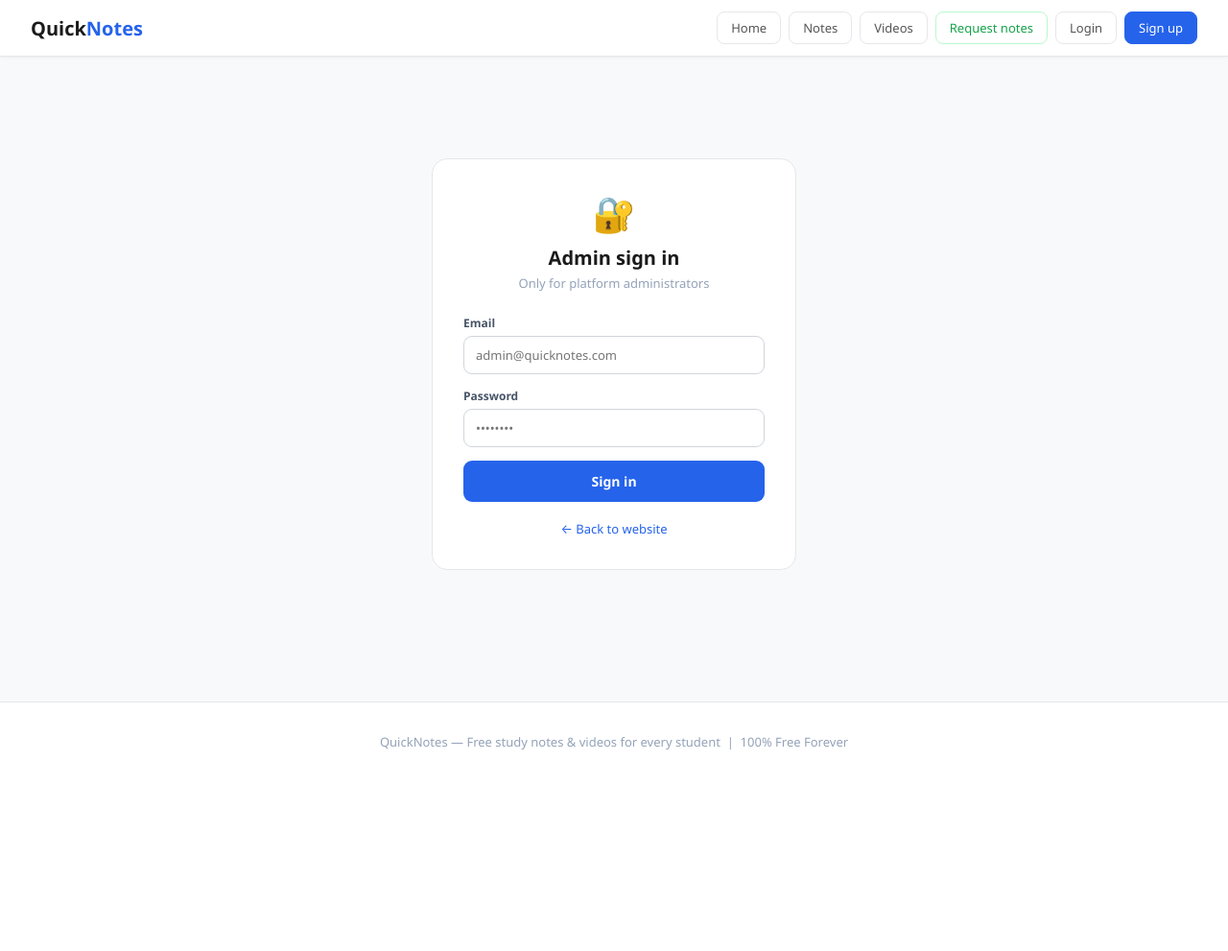
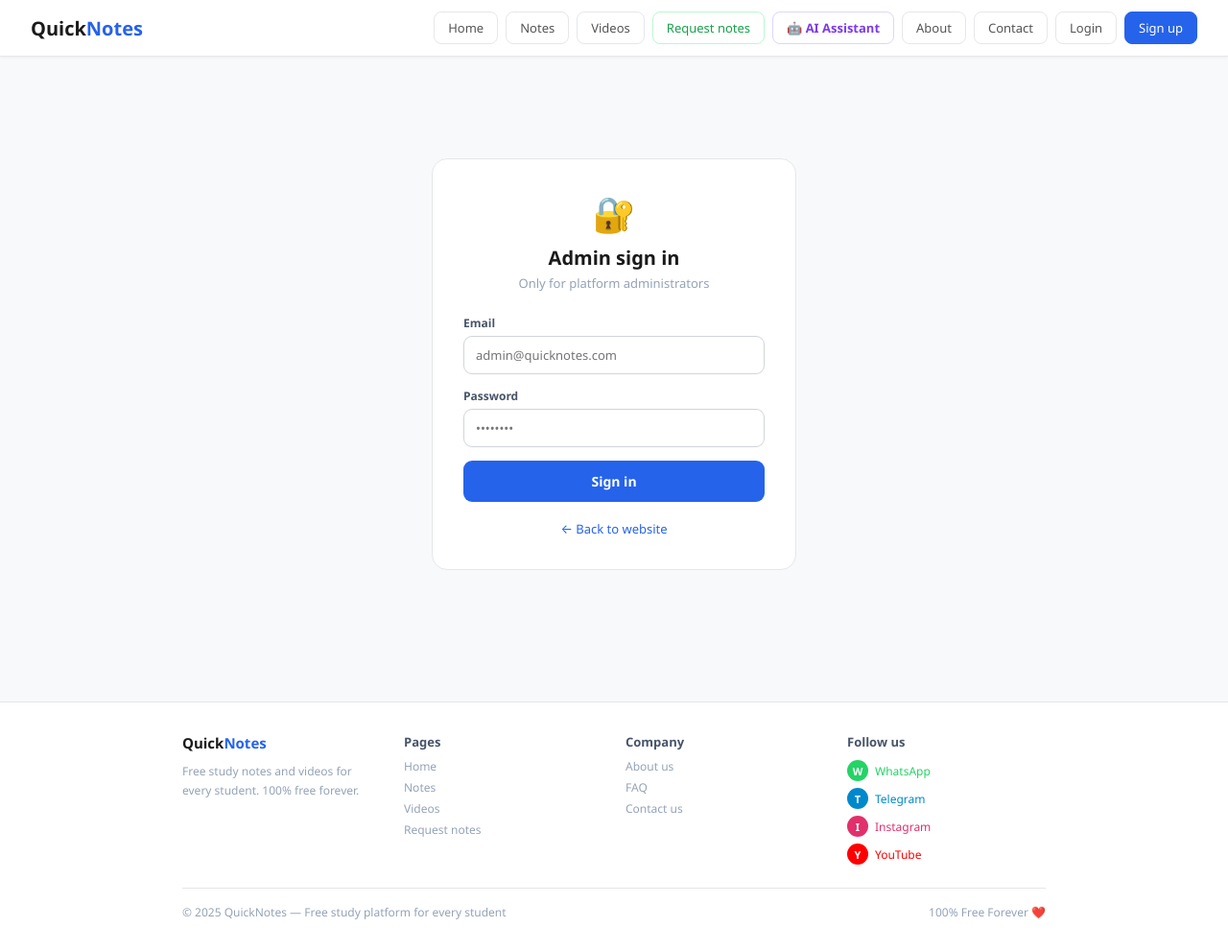
Before and after one commit to ankit1086/quicknotes, a Flask app: page /admin in a window 1280 px wide. Shown: the whole page at 96% size. Before the commit the page ends 781 px from the top, so only its background shows below. Run offline with Flask 3, Linux system fonts and the light colour scheme.

Commit message:
base.html

```diff
--- a/templates/base.html
+++ b/templates/base.html
@@ -7,34 +7,101 @@
   <link rel="stylesheet" href="{{ url_for('static', filename='css/style.css') }}"/>
 </head>
 <body>
+
 <nav class="nav">
   <a href="{{ url_for('home') }}" class="brand">Quick<span>Notes</span></a>
   <div class="nav-links">
-    <a href="{{ url_for('home') }}" class="nb {% if request.endpoint=='home' %}active{% endif %}">Home</a>
-    <a href="{{ url_for('notes') }}" class="nb {% if request.endpoint=='notes' %}active{% endif %}">Notes</a>
-    <a href="{{ url_for('videos') }}" class="nb {% if request.endpoint=='videos' %}active{% endif %}">Videos</a>
+    <a href="{{ url_for('home') }}"          class="nb {% if request.endpoint=='home'          %}active{% endif %}">Home</a>
+    <a href="{{ url_for('notes') }}"         class="nb {% if request.endpoint=='notes'         %}active{% endif %}">Notes</a>
+    <a href="{{ url_for('videos') }}"        class="nb {% if request.endpoint=='videos'        %}active{% endif %}">Videos</a>
     <a href="{{ url_for('request_notes') }}" class="nb {% if request.endpoint=='request_notes' %}active{% endif %}" style="color:#16a34a;border-color:#bbf7d0">Request notes</a>
+    <a href="{{ url_for('ai_assistant') }}"  class="nb {% if request.endpoint=='ai_assistant'  %}active{% endif %}" style="color:#7c3aed;border-color:#ddd6fe;font-weight:600">🤖 AI Assistant</a>
+    <a href="{{ url_for('about') }}"         class="nb {% if request.endpoint=='about'         %}active{% endif %}">About</a>
+    <a href="{{ url_for('contact') }}"       class="nb {% if request.endpoint=='contact'       %}active{% endif %}">Contact</a>
     {% if session.user_id %}
+      <a href="{{ url_for('my_bookmarks') }}" class="nb {% if request.endpoint=='my_bookmarks' %}active{% endif %}">🔖 Saved</a>
       <span class="nb" style="color:#2563eb;border-color:#bfdbfe;cursor:default">👤 {{ session.user_name }}</span>
       <a href="{{ url_for('logout') }}" class="nb">Logout</a>
     {% else %}
-      <a href="{{ url_for('login') }}" class="nb {% if request.endpoint=='login' %}active{% endif %}">Login</a>
+      <a href="{{ url_for('login') }}"  class="nb {% if request.endpoint=='login'  %}active{% endif %}">Login</a>
       <a href="{{ url_for('signup') }}" class="nb {% if request.endpoint=='signup' %}active{% endif %}" style="background:#2563eb;color:#fff;border-color:#2563eb">Sign up</a>
     {% endif %}
     {% if session.admin %}
-      <a href="{{ url_for('admin_panel') }}" class="nb admin-btn">Admin panel</a>
+      <a href="{{ url_for('admin_panel') }}"  class="nb admin-btn">Admin panel</a>
       <a href="{{ url_for('admin_logout') }}" class="nb" style="font-size:12px;color:#dc2626;border-color:#fca5a5">Sign out</a>
     {% endif %}
   </div>
 </nav>
+
 {% with messages = get_flashed_messages(with_categories=true) %}
   {% for category, message in messages %}
     <div class="flash {{ category }}">{{ message }}</div>
   {% endfor %}
 {% endwith %}
+
 {% block content %}{% endblock %}
+
 <footer class="footer">
-  <p>QuickNotes &mdash; Free study notes &amp; videos for every student &nbsp;|&nbsp; 100% Free Forever</p>
+  <div style="max-width:900px;margin:0 auto">
+
+    <!-- FOOTER LINKS -->
+    <div style="display:grid;grid-template-columns:repeat(auto-fit,minmax(150px,1fr));gap:1.5rem;margin-bottom:1.5rem;text-align:left">
+      <div>
+        <div style="font-size:15px;font-weight:700;color:var(--text,#1a1a1a);margin-bottom:10px">Quick<span style="color:#2563eb">Notes</span></div>
+        <p style="font-size:12px;color:#94a3b8;line-height:1.7">Free study notes and videos for every student. 100% free forever.</p>
+      </div>
+      <div>
+        <div style="font-size:13px;font-weight:600;color:#475569;margin-bottom:8px">Pages</div>
+        <div style="display:flex;flex-direction:column;gap:5px">
+          <a href="{{ url_for('home') }}"    style="font-size:12px;color:#94a3b8;text-decoration:none">Home</a>
+          <a href="{{ url_for('notes') }}"   style="font-size:12px;color:#94a3b8;text-decoration:none">Notes</a>
+          <a href="{{ url_for('videos') }}"  style="font-size:12px;color:#94a3b8;text-decoration:none">Videos</a>
+          <a href="{{ url_for('request_notes') }}" style="font-size:12px;color:#94a3b8;text-decoration:none">Request notes</a>
+        </div>
+      </div>
+      <div>
+        <div style="font-size:13px;font-weight:600;color:#475569;margin-bottom:8px">Company</div>
+        <div style="display:flex;flex-direction:column;gap:5px">
+          <a href="{{ url_for('about') }}"   style="font-size:12px;color:#94a3b8;text-decoration:none">About us</a>
+          <a href="{{ url_for('faq') }}"     style="font-size:12px;color:#94a3b8;text-decoration:none">FAQ</a>
+          <a href="{{ url_for('contact') }}" style="font-size:12px;color:#94a3b8;text-decoration:none">Contact us</a>
+        </div>
+      </div>
+      <div>
+        <div style="font-size:13px;font-weight:600;color:#475569;margin-bottom:10px">Follow us</div>
+        <div style="display:flex;flex-direction:column;gap:7px">
+          <!-- CHANGE THESE LINKS TO YOUR ACTUAL SOCIAL MEDIA LINKS -->
+          <a href="https://wa.me/919999999999" target="_blank"
+             style="display:flex;align-items:center;gap:7px;font-size:12px;color:#25d366;text-decoration:none;font-weight:500">
+            <span style="width:22px;height:22px;background:#25d366;border-radius:50%;display:flex;align-items:center;justify-content:center;color:#fff;font-size:11px;font-weight:700">W</span>
+            WhatsApp
+          </a>
+          <a href="https://t.me/quicknotes" target="_blank"
+             style="display:flex;align-items:center;gap:7px;font-size:12px;color:#0088cc;text-decoration:none;font-weight:500">
+            <span style="width:22px;height:22px;background:#0088cc;border-radius:50%;display:flex;align-items:center;justify-content:center;color:#fff;font-size:11px;font-weight:700">T</span>
+            Telegram
+          </a>
+          <a href="https://instagram.com/quicknotes" target="_blank"
+             style="display:flex;align-items:center;gap:7px;font-size:12px;color:#e1306c;text-decoration:none;font-weight:500">
+            <span style="width:22px;height:22px;background:#e1306c;border-radius:50%;display:flex;align-items:center;justify-content:center;color:#fff;font-size:11px;font-weight:700">I</span>
+            Instagram
+          </a>
+          <a href="https://youtube.com/@quicknotes" target="_blank"
+             style="display:flex;align-items:center;gap:7px;font-size:12px;color:#ff0000;text-decoration:none;font-weight:500">
+            <span style="width:22px;height:22px;background:#ff0000;border-radius:50%;display:flex;align-items:center;justify-content:center;color:#fff;font-size:11px;font-weight:700">Y</span>
+            YouTube
+          </a>
+        </div>
+      </div>
+    </div>
+
+    <!-- BOTTOM BAR -->
+    <div style="border-top:1px solid #e5e7eb;padding-top:1rem;display:flex;align-items:center;justify-content:space-between;flex-wrap:wrap;gap:8px">
+      <p style="font-size:12px;color:#94a3b8">© 2025 QuickNotes — Free study platform for every student</p>
+      <p style="font-size:12px;color:#94a3b8">100% Free Forever ❤️</p>
+    </div>
+  </div>
 </footer>
+
 </body>
 </html>
```
